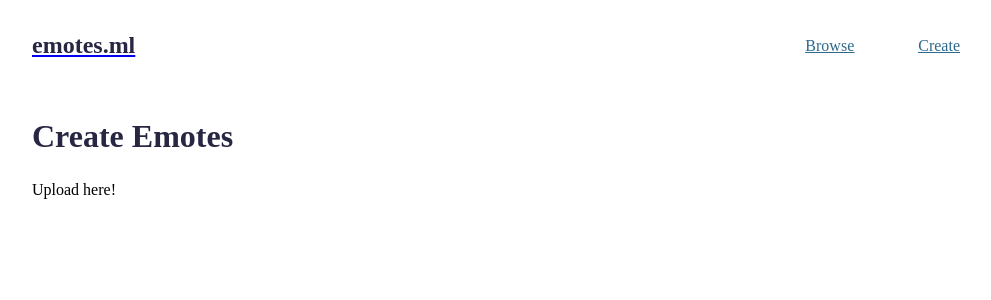
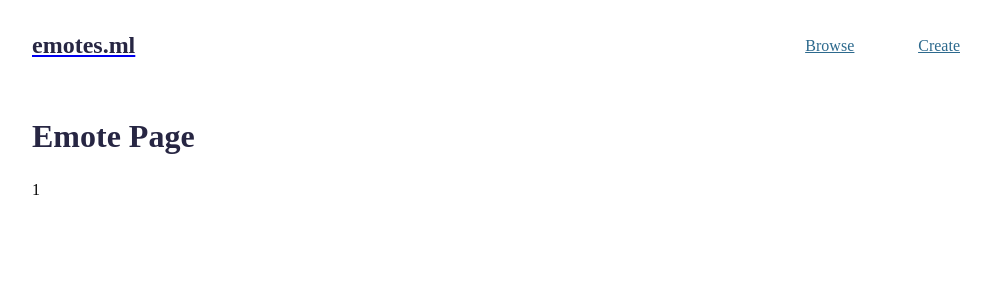
Before and after one commit to Felpix-Studios/emotes-interface, a Vue app in the folder client/: page /emotes/1 in a window 1280 px wide. Shown: the top 300 px of the page, without its empty margins (128-1119 px from the left). Built offline with nearby package versions, Linux system fonts and the light colour scheme.

Commit message:
Emote page created

```diff
--- a/client/src/components/EmoteBox.vue
+++ b/client/src/components/EmoteBox.vue
@@ -1,6 +1,6 @@
 <template>
     <div class="EmoteBox">
-        <h3 v-on:click=copy data-tooltip="Emote Copied to Clipboard" :class="{tooltip:tooltip == true}"><a href="#x">{{ emote.name }}</a></h3>
+        <router-link v-bind:emote="emote" :to="{path:'emotes/'+emote.slug}"><h3 v-on:click=copy data-tooltip="Emote Copied to Clipboard" :class="{tooltip:tooltip == true}"><a href="#x">{{ emote.name }}</a></h3></router-link>
         <p :id="emote.slug">Emote Path: {{emote.slug }}</p>
         <img alt="Emote Pic" :src="'https://emotes.ml/'+emote.slug"/>
     </div>
@@ -12,7 +12,6 @@ export default {
     props:["emote"],
     data: function() {
         return {
-            Emote: null,
             tooltip:false
         };
     },
--- a/client/src/router/index.js
+++ b/client/src/router/index.js
@@ -6,7 +6,7 @@ import EmotePage from '../views/EmotePage.vue'
 const routes = [
     { path: '/', name:"Browse",component: Browse },
     { path: '/create', name:"Create",component: Create },
-    { path: '/emotes/:id',component: EmotePage },
+    { path: '/emotes/:id',component: EmotePage,name:"emotePage" },
 ]
 
 const router = new VueRouter({
--- a/client/src/views/EmotePage.vue
+++ b/client/src/views/EmotePage.vue
@@ -1,16 +1,16 @@
 <template>
     <div class="EmotePage">
-        <h2>Create Emotes</h2>
-        <p>Upload here!</p>
+        <h2>Emote Page</h2>
+        <p>{{$route.params.id}}</p>
     </div>
 </template>
 
 <script>
 export default {
     name: 'EmotePage',
-    props:["emote"],
     data: function() {
         return {
+            emote:null
         };
     },
     mounted(){
```
